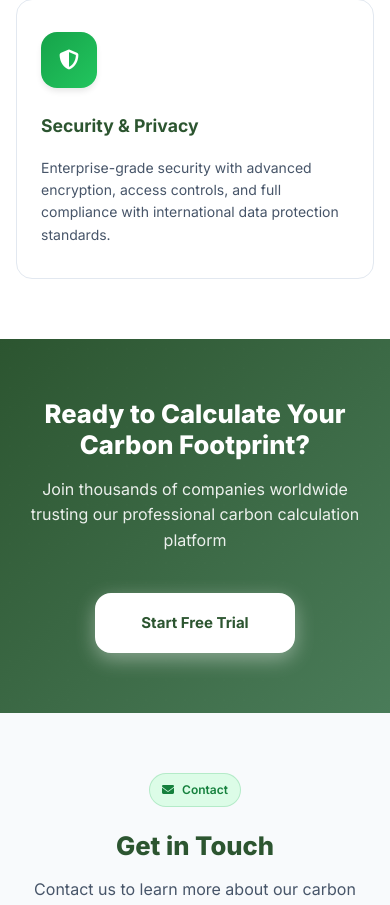
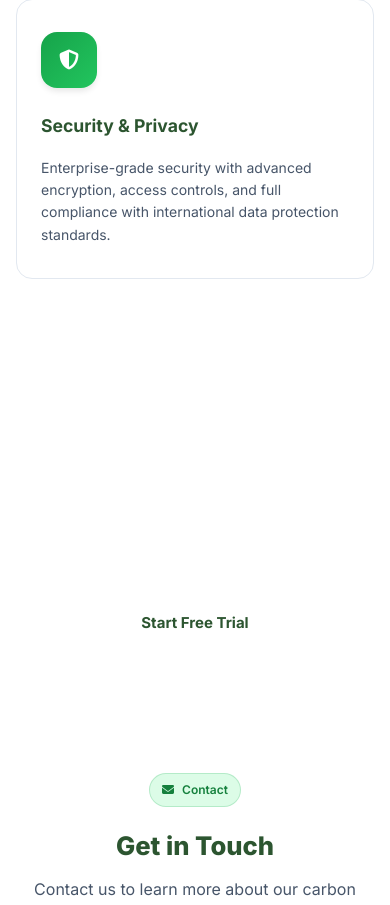
Before and after one commit to nazaninghn/Academia-Carbon, a Django app: page /en/landing/ in a window 390 px wide. Shown: the part 2535-3440 px from the top of the page. Run offline with Django 5.2, Linux system fonts and the light colour scheme.

Commit message:
Fix: Force pure white background everywhere in mobile - remove all green tints

```diff
--- a/templates/landing.html
+++ b/templates/landing.html
@@ -952,16 +952,24 @@
         }
 
         @media (max-width: 768px) {
-            /* Force pure white background for mobile */
+            /* Force pure white background for mobile - remove ALL green tints */
             body {
+                background: #ffffff !important;
+            }
+
+            html {
                 background: #ffffff !important;
             }
 
             /* Clean Mobile Header */
             .header {
                 padding: 12px 0;
-                background: rgba(255, 255, 255, 0.98);
+                background: #ffffff !important;
                 box-shadow: 0 2px 12px rgba(0, 0, 0, 0.08);
+            }
+
+            .nav-container {
+                background: transparent !important;
             }
 
             .nav-container {
@@ -1029,6 +1037,22 @@
 
             .hero::after {
                 display: none !important;
+            }
+
+            .hero-container {
+                background: transparent !important;
+            }
+
+            .hero-content {
+                background: transparent !important;
+            }
+
+            /* Force white backgrounds for all sections */
+            .features,
+            .cta,
+            .contact,
+            section {
+                background: #ffffff !important;
             }
 
             .hero-container {
```
